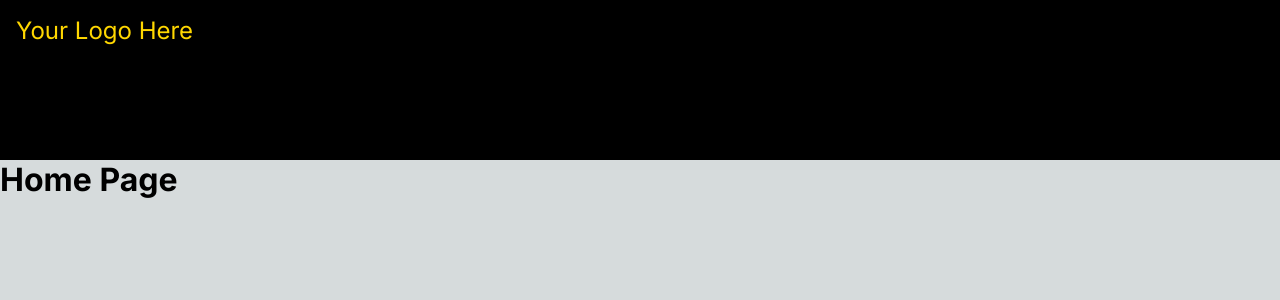
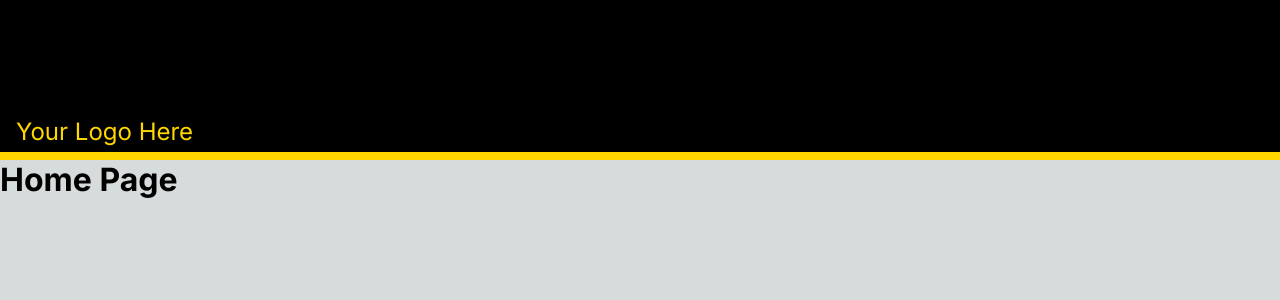
Before and after one commit to Cat4848/rock-of-ages-car-repairs, a Next.js app: page / in a window 1280 px wide. Shown: the top 300 px of the page. Built offline with nearby package versions, Linux system fonts and the light colour scheme.

Commit message:
feat/navbar-update (#7)
* feat:imported-color-file

* feat:added-color-values-from-the-color-file

* feat/bottom-trim-added

```diff
--- a/app/Components/NavBar.tsx
+++ b/app/Components/navbar/NavBar.tsx
@@ -1,11 +1,15 @@
 "use client";
 
 import styled from "styled-components";
-import LinkWrapper from "./LinkWrapper";
+import LinkWrapper from "../LinkWrapper";
+import color from "@/lib/color";
 
 const Wrapper = styled.div`
-  background: black;
-  color: gold;
+  display: flex;
+  flex-direction: column;
+  justify-content: end;
+  background: ${color.black};
+  color: ${color.gold};
   padding: 1vmin 1 vmin;
   height: 10em;
 `;
@@ -22,6 +26,8 @@ const Links = styled.ul`
   font-size: calc(0.7rem + 1vw);
 `;
 
+const BottomTrim = styled.div``;
+
 interface INavBarItem {
   href: string;
   linkName: string;
@@ -30,11 +36,13 @@ interface INavBarItem {
 interface INavBar {
   navbarItems?: INavBarItem[];
   logo?: React.ReactNode | string;
+  children: React.ReactNode;
 }
 
 export default function NavBar({
   navbarItems = [],
-  logo = "Your Logo Here"
+  logo = "Your Logo Here",
+  children = <div></div>
 }: INavBar) {
   return (
     <Wrapper>
@@ -46,6 +54,7 @@ export default function NavBar({
           </LinkWrapper>
         ))}
       </Links>
+      <BottomTrim>{children}</BottomTrim>
     </Wrapper>
   );
 }
--- /dev/null
+++ b/app/Components/navbar/NavBarBottomTrim.tsx
@@ -0,0 +1,16 @@
+"use client";
+
+import styled from "styled-components";
+
+const Wrapper = styled.div<{ $color: string }>`
+  background: ${({ $color }) => $color};
+  height: 0.5em;
+`;
+
+interface IBottomTrim {
+  color: string;
+}
+
+export default function BottomTrim({ color = "white" }: IBottomTrim) {
+  return <Wrapper $color={color}></Wrapper>;
+}
--- a/app/layout.tsx
+++ b/app/layout.tsx
@@ -1,7 +1,9 @@
 import type { Metadata } from "next";
 import { Inter } from "next/font/google";
 import "./globals.css";
-import NavBar from "./components/NavBar";
+import NavBar from "./components/navbar/NavBar";
+import BottomTrim from "./components/navbar/NavBarBottomTrim";
+import color from "@/lib/color";
 
 const inter = Inter({ subsets: ["latin"] });
 
@@ -18,7 +20,11 @@ export default function RootLayout({
   return (
     <html lang="en">
       <body className={inter.className}>
-        <nav><NavBar/></nav>
+        <nav>
+          <NavBar>
+            <BottomTrim color={color.gold} />
+          </NavBar>
+        </nav>
         <main>{children}</main>
       </body>
     </html>
```
